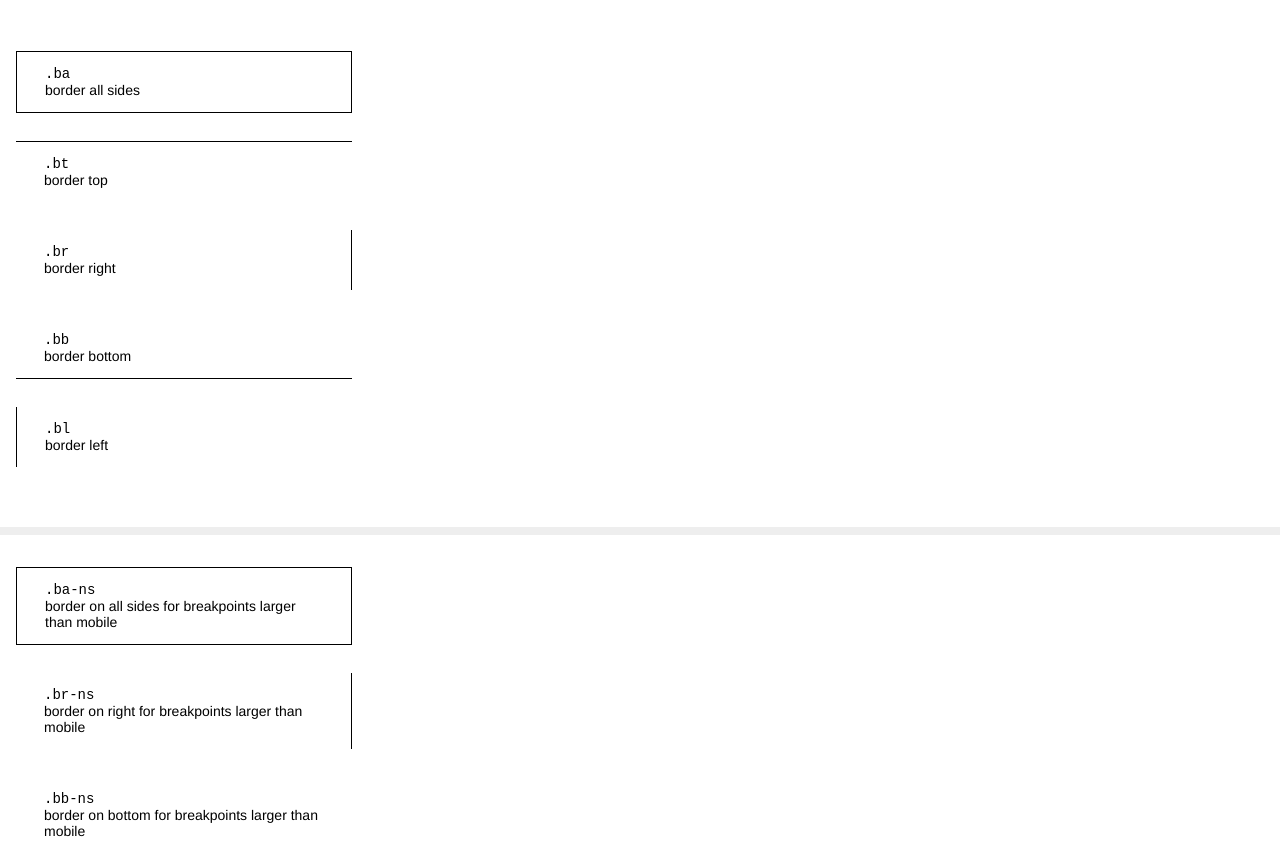
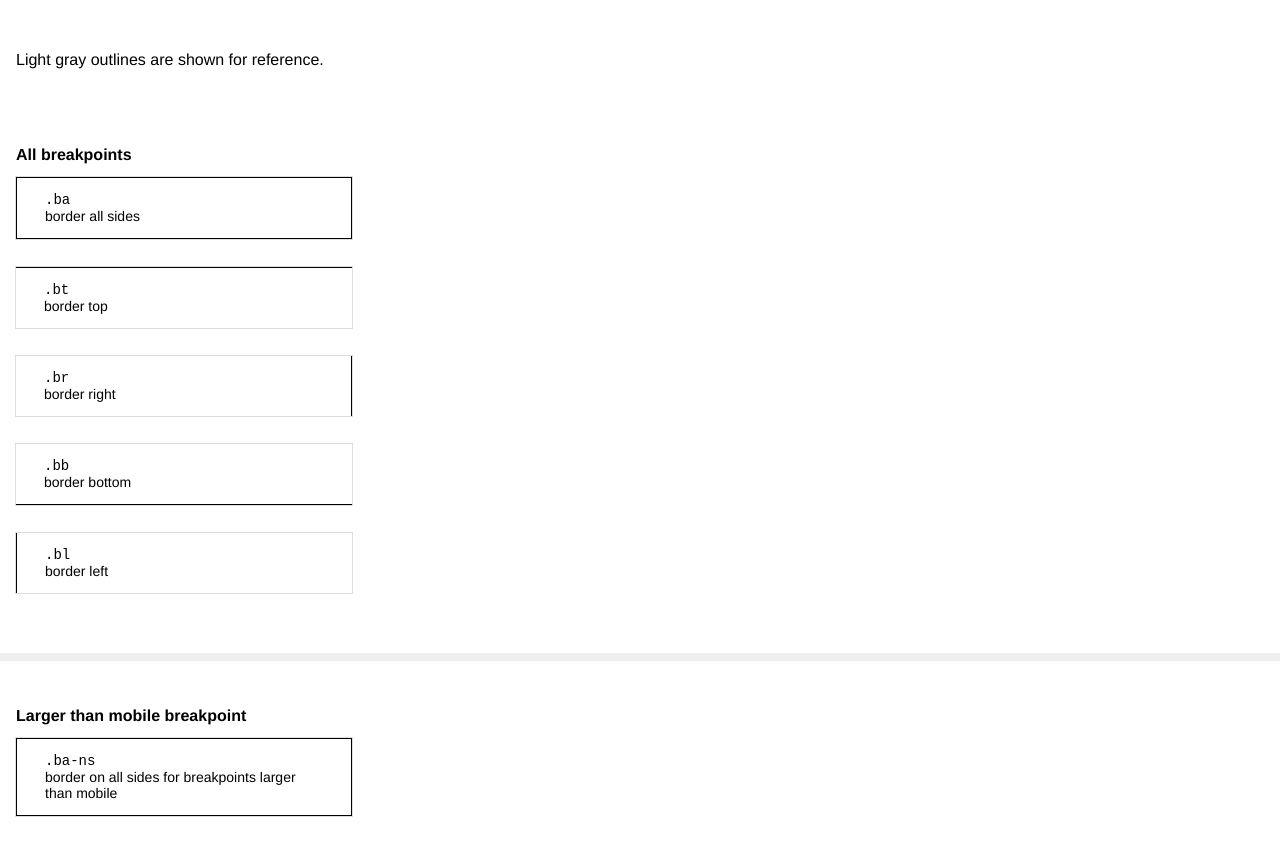
Before and after one commit to mrmrs/css-borders, a website: page index.html in a window 1280 px wide. Shown: the part 93-934 px from the top of the page. Drawn offline with Linux system fonts and the light colour scheme.

Commit message:
Updates docs with more style.

```diff
--- a/index.html
+++ b/index.html
@@ -14,17 +14,21 @@
        html { font-family: avenir, helvetica, arial, sans-serif; }
        body, html { margin: 0; padding: 0; }
        section, article, div, main { box-sizing: border-box; }
-       .example { padding: 1em 2em; margin-bottom: 2em; max-width: 24em; font-size: 14px; }
+       .example { padding: 1em 2em; margin-bottom: 2em; max-width: 24em; font-size: 14px; outline: 1px solid #ddd; }
        code { display: block; }
        section { padding-left: 1em; padding-right: 1em; padding-top: 2em; padding-bottom: 2em; border-bottom: 8px solid #eee; float: left; width: 100%; }
        main { overflow: hidden; }
        h1 { padding: .5em; font-weight: 400; text-transform: uppercase; }
+       h2 { font-size: 1em; font-weight: 700; }
+       p { padding: 1em; }
     </style>
   </head>
   <body>
 <h1>CSS Borders</h1>
 <main>
+  <p>Light gray outlines are shown for reference.</p>
 <section>
+  <h2>All breakpoints</h2>
   <div class="example ba" ><code>.ba</code>border all sides</div>
   <div class="example bt" ><code>.bt</code>border top</div>
   <div class="example br" ><code>.br</code>border right</div>
@@ -32,18 +36,21 @@
   <div class="example bl" ><code>.bl</code> border left</div>
 </section>
 <section>
+  <h2>Larger than mobile breakpoint</h2>
   <div class="example ba-ns"><code>.ba-ns</code> border on all sides for breakpoints larger than mobile</div>
   <div class="example br-ns"><code>.br-ns</code> border on right for breakpoints larger than mobile</div>
   <div class="example bb-ns"><code>.bb-ns</code> border on bottom for breakpoints larger than mobile</div>
   <div class="example bl-ns"><code>.bl-ns</code> border on left side for breakpoints larger than mobile</div>
 </section>
 <section>
+  <h2>Medium breakpoint</h2>
   <div class="example ba-m"><code>.ba-m</code> border on all sides for medium sized breakpoint</div>
   <div class="example bt-m"><code>.bt-m</code> border on top side for medium sized breakpoint</div>
   <div class="example bb-m"><code>.bb-m</code> border on bottom side for medium sized breakpoint</div>
   <div class="example bl-m"><code>.bl-m</code> border on left side for medium sized breakpoint</div>
 </section>
 <section>
+  <h2>Desktop and larger</h2>
   <div class="example ba-l"><code>.ba-l</code> border on all sides for large sized breakpoint</div>
   <div class="example bt-l"><code>.bt-l</code> border on top side for large sized breakpoint</div>
   <div class="example br-l"><code>.br-l</code> border on right side for large size breakpoint</div>
```
